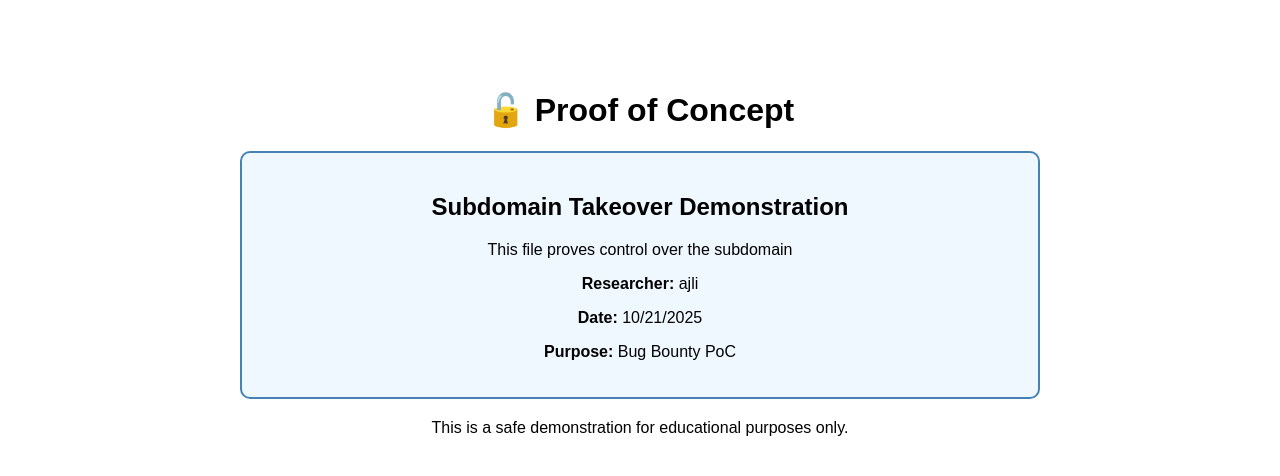
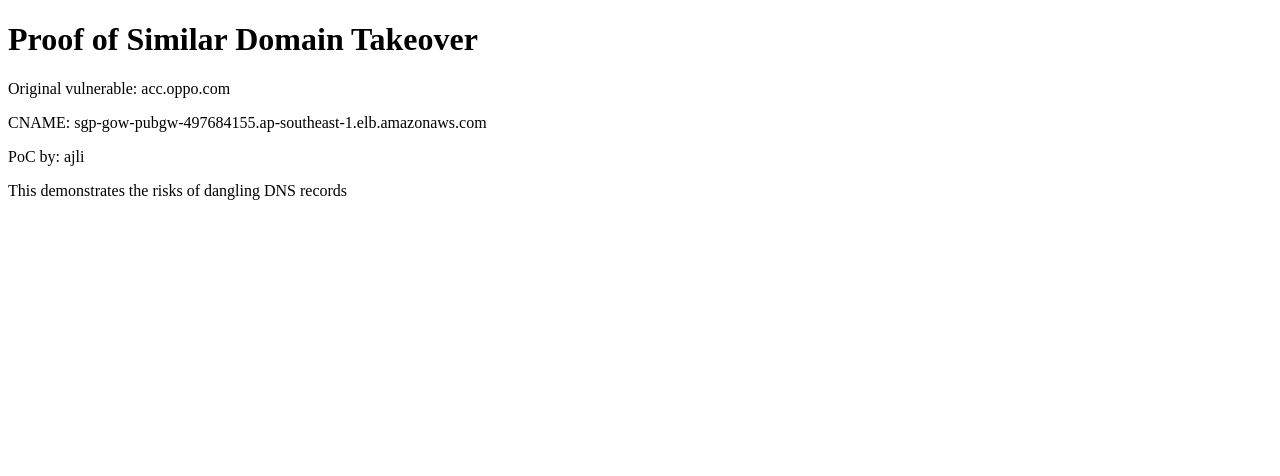
Before and after one commit to Mr-C0k1/Mr-C0k1.github.io, a plain HTML site: page poc-ajli.html in a window 1280 px wide. Drawn offline with Linux system fonts and the light colour scheme.

Commit message:
Update poc-ajli.html
Updated the title and content to reflect a new subdomain takeover demonstration. Removed the original content and added details about the similar domain takeover.

```diff
--- a/poc-ajli.html
+++ b/poc-ajli.html
@@ -1,39 +1,13 @@
 <!DOCTYPE html>
 <html>
 <head>
-    <title>PoC - Subdomain Takeover by ajli</title>
-    <style>
-        body {
-            font-family: Arial, sans-serif;
-            max-width: 800px;
-            margin: 50px auto;
-            padding: 20px;
-            text-align: center;
-        }
-        .poc {
-            background: #f0f8ff;
-            border: 2px solid #4682b4;
-            padding: 20px;
-            border-radius: 10px;
-            margin: 20px 0;
-        }
-    </style>
+    <title>Subdomain Takeover PoC - acc.oppo.com</title>
 </head>
 <body>
-    <h1>🔓 Proof of Concept</h1>
-
-    <div class="poc">
-        <h2>Subdomain Takeover Demonstration</h2>
-        <p>This file proves control over the subdomain</p>
-        <p><strong>Researcher:</strong> ajli</p>
-        <p><strong>Date:</strong> <span id="date"></span></p>
-        <p><strong>Purpose:</strong> Bug Bounty PoC</p>
-    </div>
-
-    <p>This is a safe demonstration for educational purposes only.</p>
-
-    <script>
-        document.getElementById('date').textContent = new Date().toLocaleDateString();
-    </script>
+    <h1>Proof of Similar Domain Takeover</h1>
+    <p>Original vulnerable: acc.oppo.com</p>
+    <p>CNAME: sgp-gow-pubgw-497684155.ap-southeast-1.elb.amazonaws.com</p>
+    <p>PoC by: ajli</p>
+    <p>This demonstrates the risks of dangling DNS records</p>
 </body>
 </html>
```
